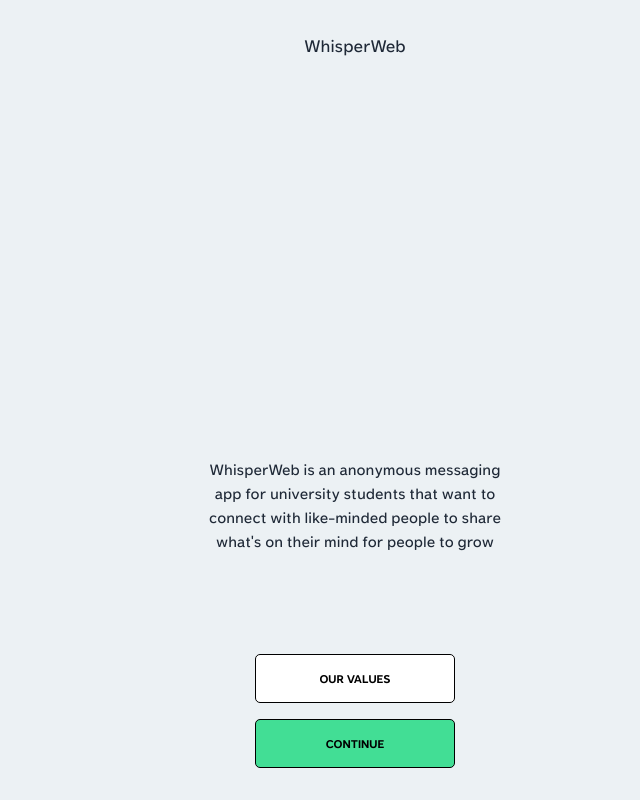
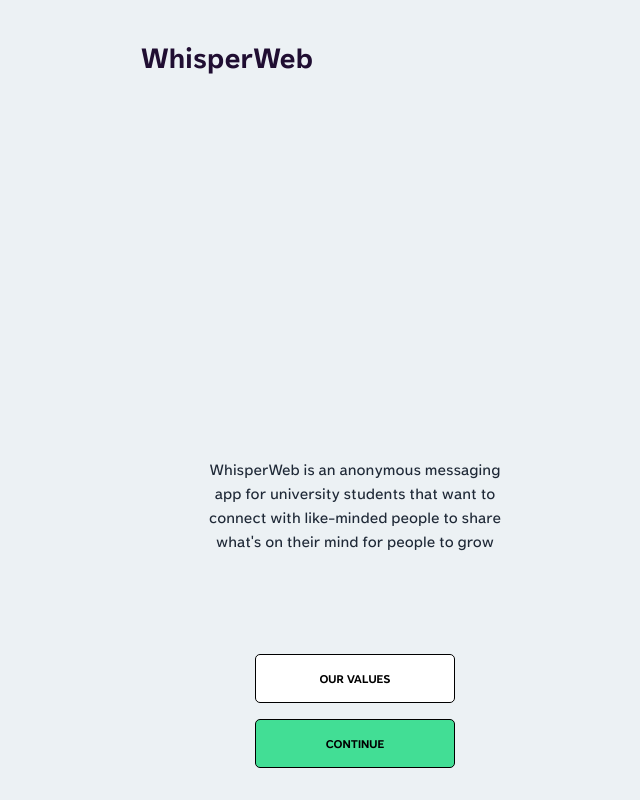
Before and after one commit to MichelMeyer19/whisperweb, a React (Vite) app: page / in a window 1280 px wide. Shown: the whole page, without its empty margins (285-925 px from the left). Built offline with nearby package versions, Linux system fonts and the light colour scheme; what parse would draw is missing.

Commit message:
Nothing really

```diff
--- a/src/components/molecules/ManualTopicInput.jsx
+++ b/src/components/molecules/ManualTopicInput.jsx
@@ -45,7 +45,7 @@ export const ManualTopicInput = ({ topics, setTopics }) => {
           className="bg-black text-xs uppercase text-white flex justify-center items-center p-2 rounded-lg w-20"
           onClick={handleNewTopicLog}
         >
-          Enter
+          Create
         </button>
       </div>
     </div>
--- a/src/components/pages/Welcome.jsx
+++ b/src/components/pages/Welcome.jsx
@@ -1,5 +1,7 @@
-import { useNavigate } from 'react-router-dom';
-import GenericButton from '../atoms/GenericButton';
+import { useNavigate } from "react-router-dom";
+import GenericButton from "../atoms/GenericButton";
+import PageHeadline from "../atoms/PageHeadline";
+import BackgroundMesh from "../atoms/BackgroundMesh";
 
 export const Welcome = () => {
   // Hook for navigation
@@ -16,17 +18,23 @@ export const Welcome = () => {
   };
 
   return (
+    <div>
+      <BackgroundMesh />
       <div className="flex flex-col h-screen bg-dorian">
-      {/* Top header container */}
-      <div className="w-full pt-8 text-center">
-        <h1 className="text-lg mb-2">WhisperWeb</h1>
-      </div>
+        <PageHeadline text="WhisperWeb" />
 
         {/* Content container */}
         <div className="flex-grow flex flex-col items-center justify-end">
           {/* Centered text paragraph with 100px margin-bottom */}
-        <div className="w-72 mb-25 text-center" style={{ width: '294px', marginBottom: '100px' }}>
-          <p>WhisperWeb is an anonymous messaging app for university students that want to connect with like-minded people to share what's on their mind for people to grow</p>
+          <div
+            className="w-72 mb-25 text-center"
+            style={{ width: "294px", marginBottom: "100px" }}
+          >
+            <p>
+              WhisperWeb is an anonymous messaging app for university students
+              that want to connect with like-minded people to share what's on
+              their mind for people to grow
+            </p>
           </div>
         </div>
 
@@ -44,5 +52,6 @@ export const Welcome = () => {
           />
         </div>
       </div>
+    </div>
   );
 };
```
Lines whose indentation alone changed are shown as unchanged.
